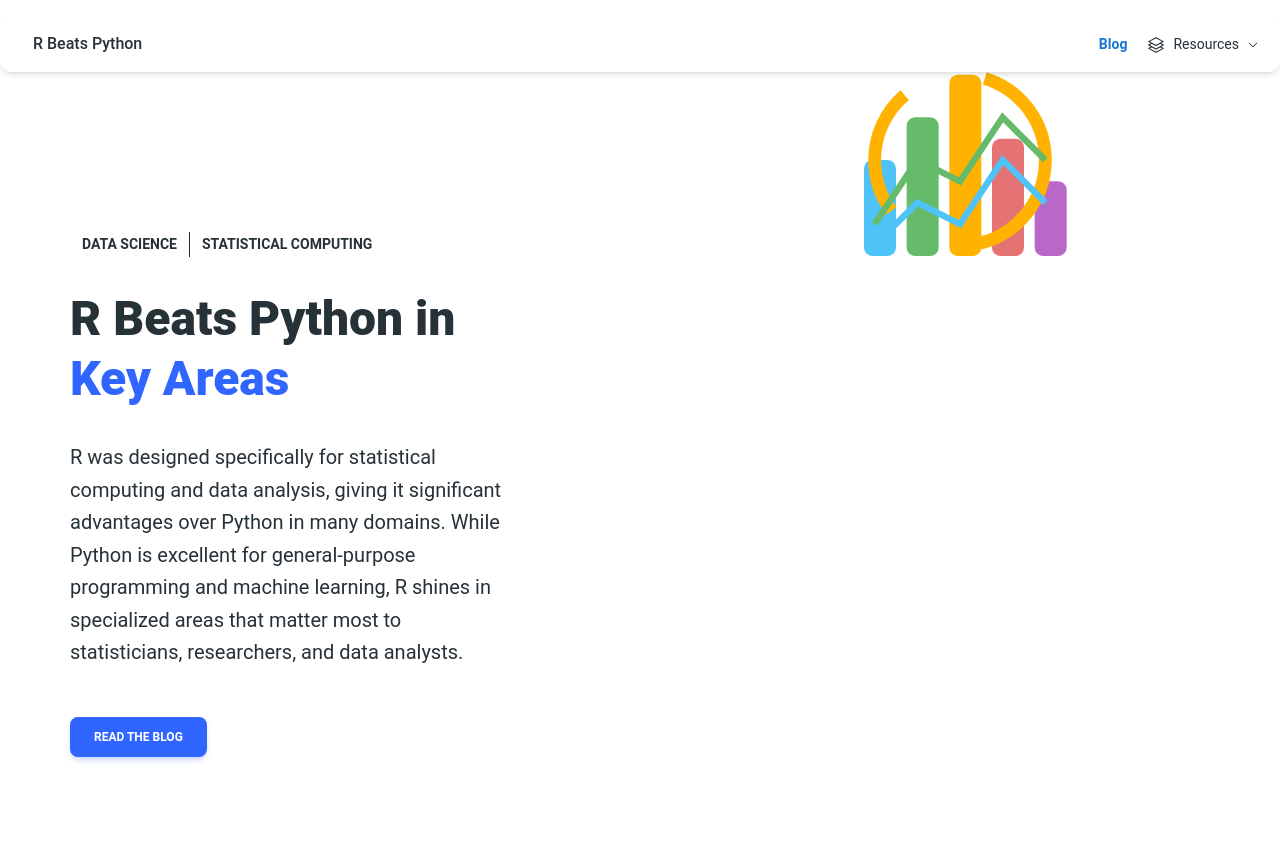
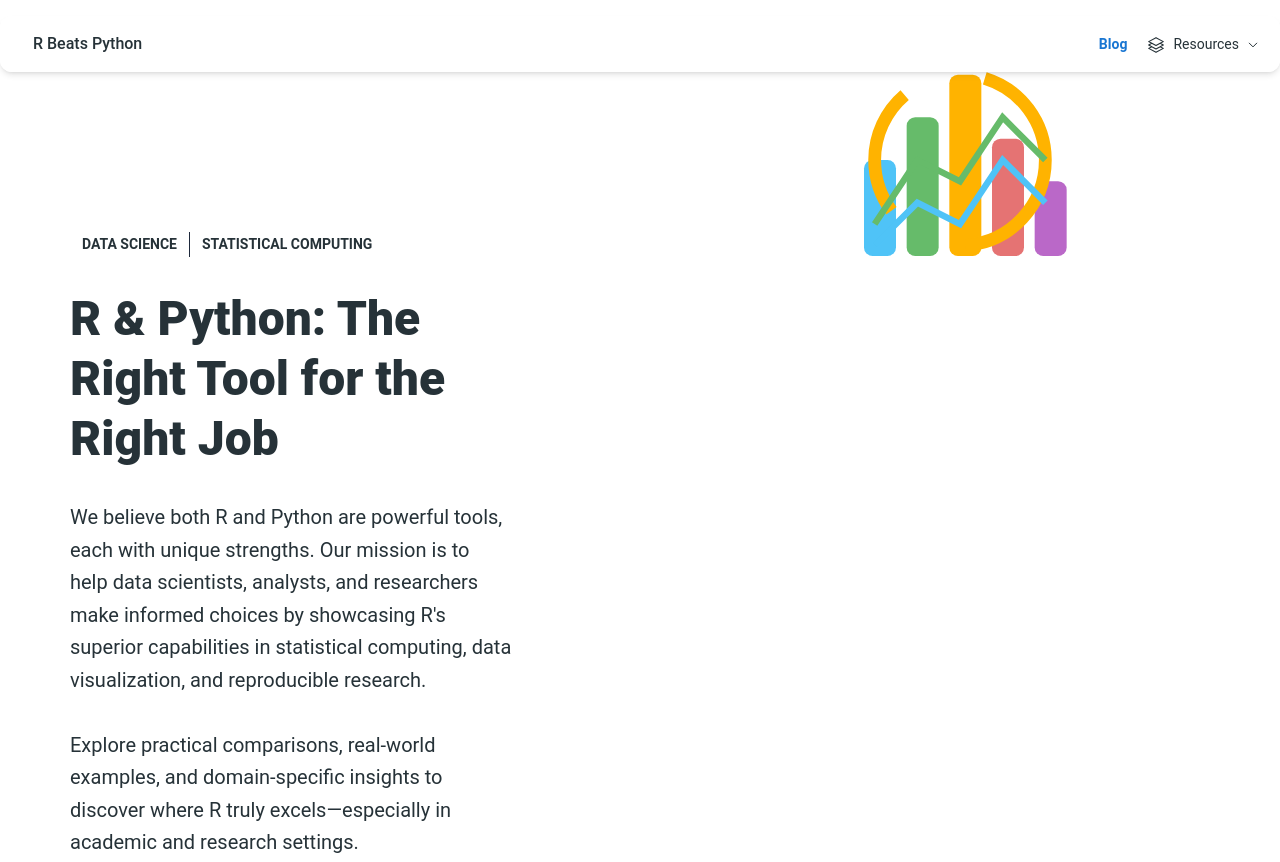
Before and after one commit to codetricity/astro-r-python, an Astro site: page / in a window 1280 px wide. Shown: the top 862 px of the page. Built offline with nearby package versions, Linux system fonts and the light colour scheme; Astro itself is replaced by a stand-in of ours; a web font is replaced by a local one.

Commit message:
updated README

```diff
--- a/src/components/presentation/header.tsx
+++ b/src/components/presentation/header.tsx
@@ -38,10 +38,11 @@ export function HeroPresentation() {
               color="blue-gray"
               className="mb-8 lg:mr-32 leading-tight font-black"
             >
-              R Beats Python in <span className="text-blue">Key Areas</span>
+              R & Python: The Right Tool for the Right Job
             </Typography>
             <Typography variant="lead" color="blue-gray" className="lg:pr-32">
-              R was designed specifically for statistical computing and data analysis, giving it significant advantages over Python in many domains. While Python is excellent for general-purpose programming and machine learning, R shines in specialized areas that matter most to statisticians, researchers, and data analysts.
+              We believe both R and Python are powerful tools, each with unique strengths. Our mission is to help data scientists, analysts, and researchers make informed choices by showcasing R's superior capabilities in statistical computing, data visualization, and reproducible research.<br/><br/>
+              Explore practical comparisons, real-world examples, and domain-specific insights to discover where R truly excels—especially in academic and research settings.
             </Typography>
             <div className="mt-12 flex flex-wrap justify-center gap-3 lg:justify-start">
               <a href={`${import.meta.env.BASE_URL.endsWith("/") ? import.meta.env.BASE_URL : import.meta.env.BASE_URL + "/"}blog/`}>
```
Also changed, not shown: README.md.
